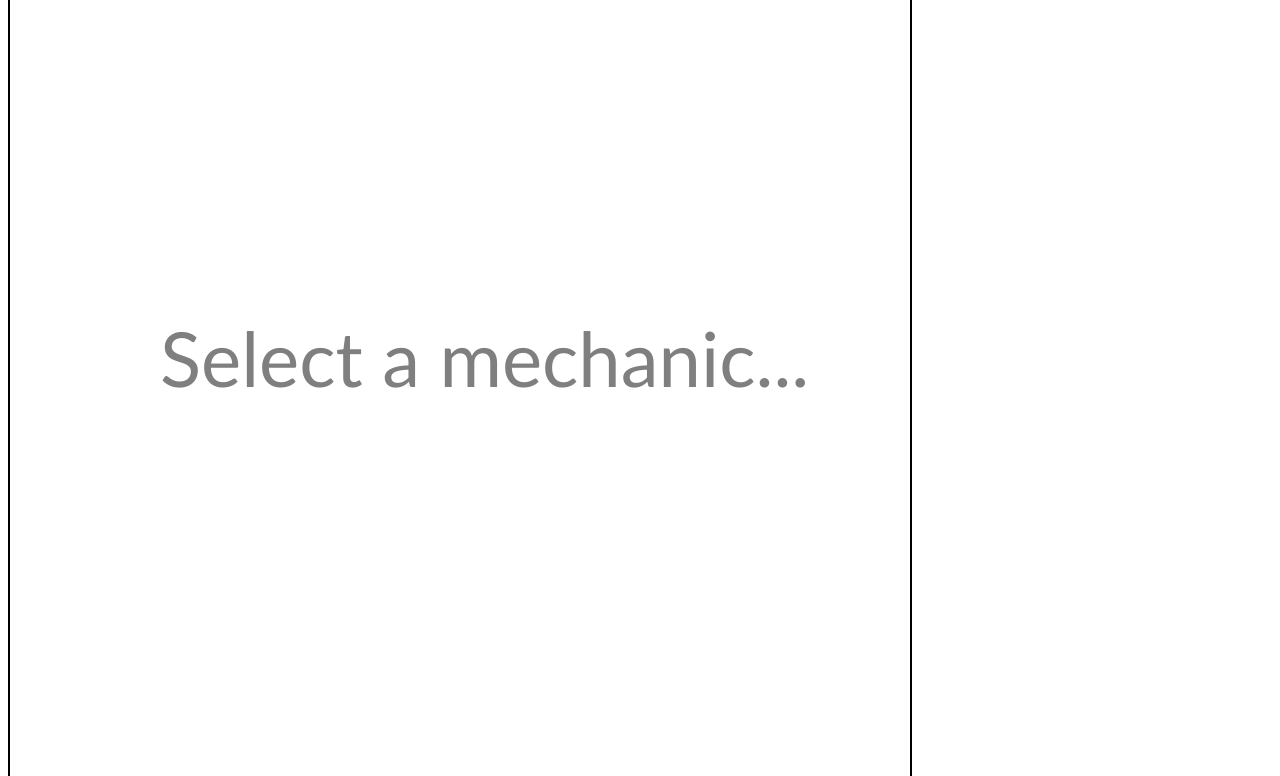
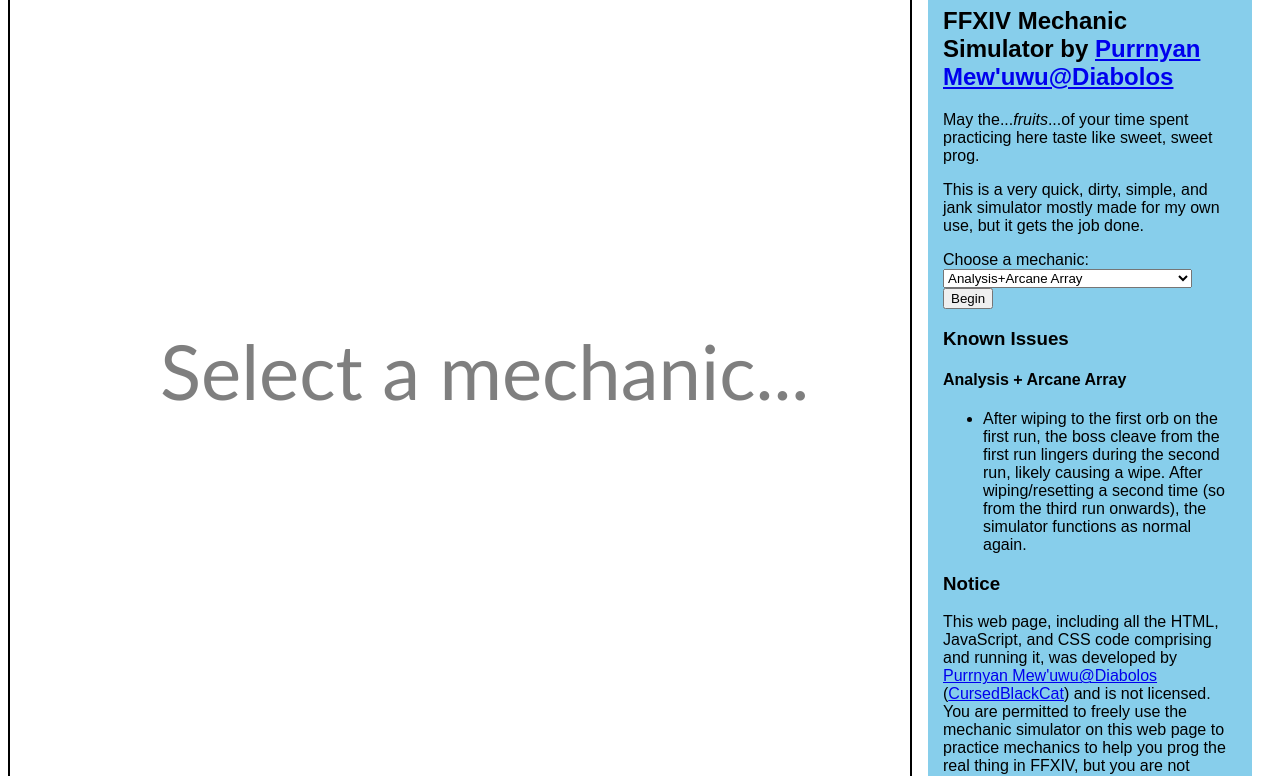
Before and after one commit to purrxiv/PurrSims, a plain HTML site: page index.html in a window 1280 px wide. Shown: the part 73-849 px from the top of the page. Drawn offline with Linux system fonts and the light colour scheme.

Commit message:
Make right div fill right side rather than overflow to bottom

```diff
--- a/stylesheet.css
+++ b/stylesheet.css
@@ -34,9 +34,8 @@
     margin-right: 8px;
 }
 .right-div {
-    float: left;
-    width: 50%;
-    height: 100%;
+    margin-left: 920px;
+    margin-right: 20px;
     padding-left: 15px;
     padding-right: 15px;
     padding-bottom: 15px;
```
